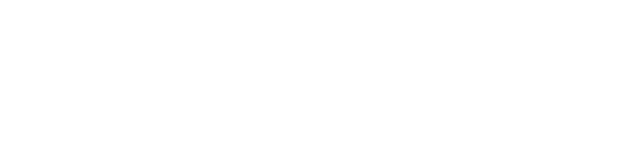
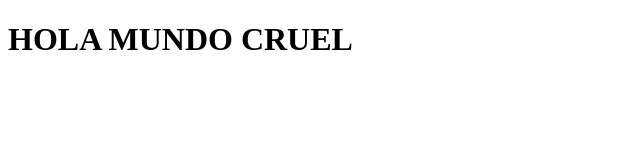
Before and after one commit to holmandi/WEB, a plain HTML site: page index.html in a window 1280 px wide. Shown: the whole page, without its empty margins (0-640 px from the left). Drawn offline with Linux system fonts and the light colour scheme.

Commit message:
El primer H1

```diff
--- a/index.html
+++ b/index.html
@@ -4,9 +4,9 @@
     <meta charset="UTF-8">
     <meta http-equiv="X-UA-Compatible" content="IE=edge">
     <meta name="viewport" content="width=device-width, initial-scale=1.0">
-    <title>Documento</title>
+    <title>Documento Versión 2</title>
 </head>
 <body>
-
+    <H1>HOLA MUNDO CRUEL</H1>
 </body>
 </html>
```
